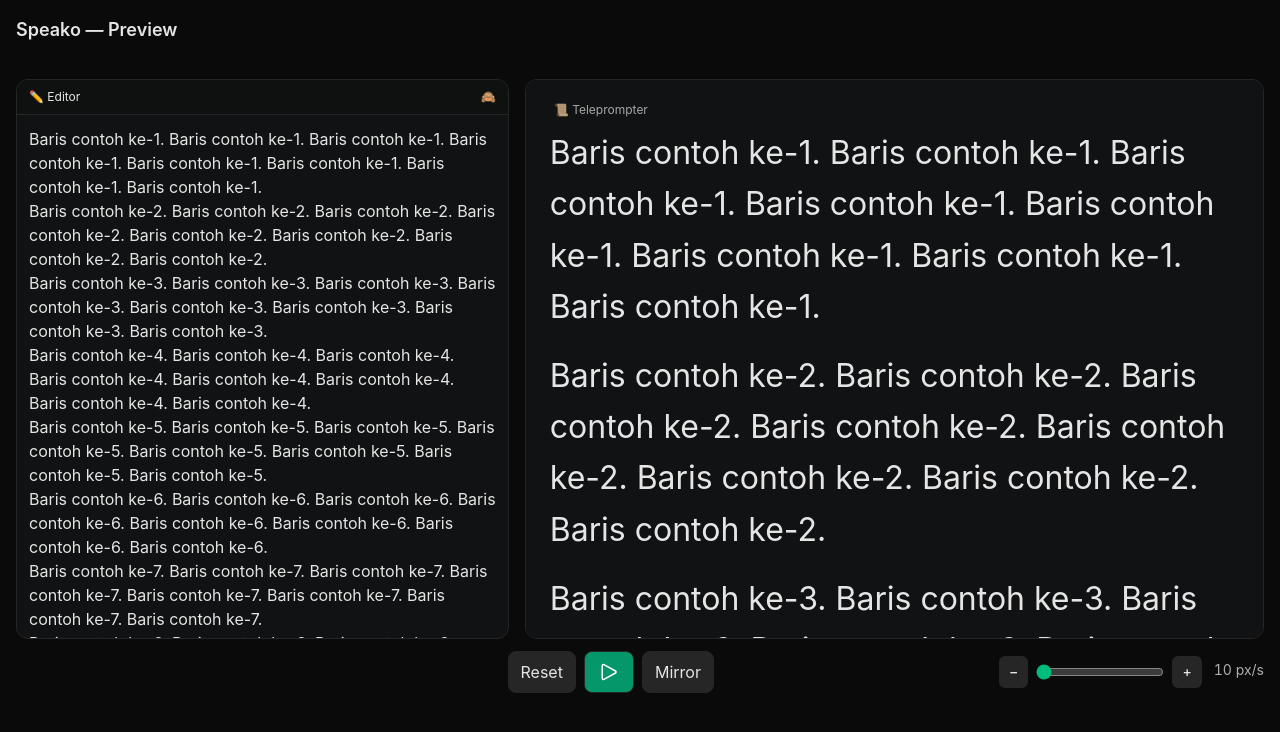
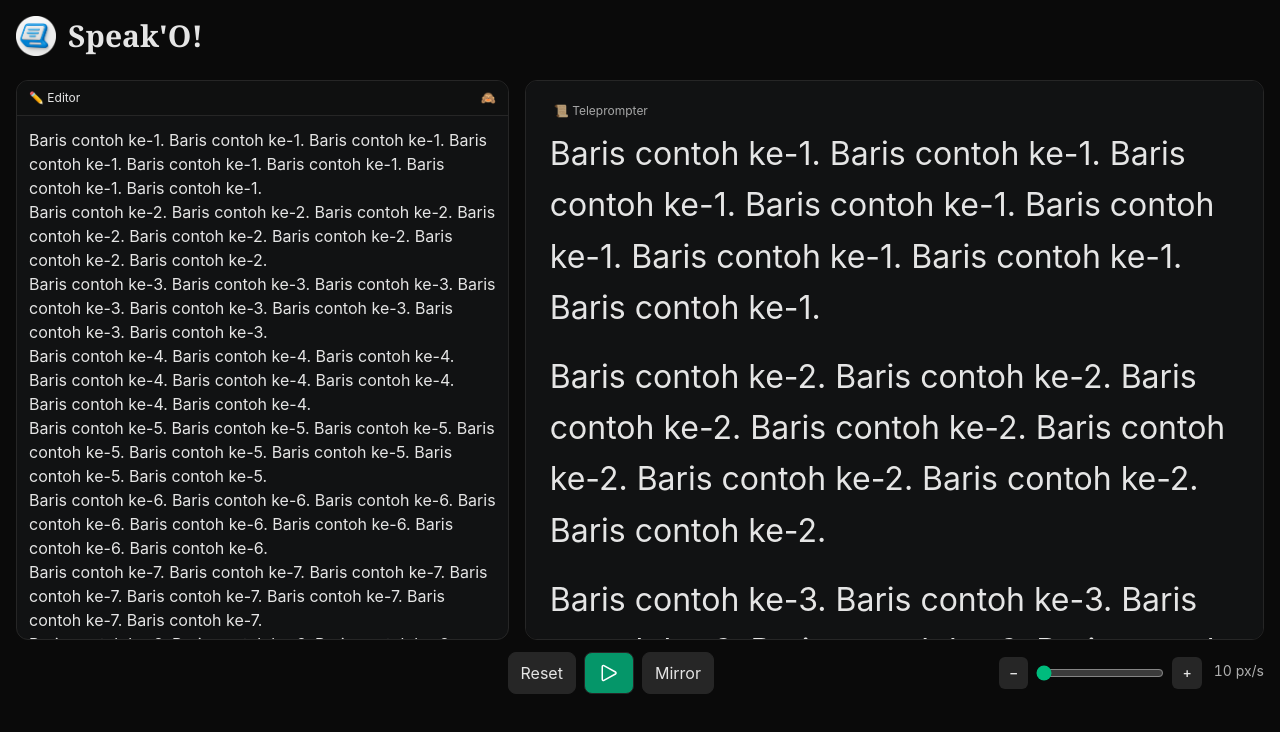
Before and after one commit to YusrilD/speako, a React (Vite) app: page / in a window 1280 px wide. Shown: the top 732 px of the page. Built offline with nearby package versions, Linux system fonts and the light colour scheme.

Commit message:
add app icon and styling app name

```diff
--- a/src/pages/TelePrompter.jsx
+++ b/src/pages/TelePrompter.jsx
@@ -1,6 +1,8 @@
 import React, { useEffect, useRef, useState } from "react";
 import PlayIcon from "../icons/PlayIcon";
 import PauseIcon from "../icons/PauseIcon";
+import appIcon from '../assets/app_icon.webp'
+
 // import { PauseIcon, PlayIcon } from "../icons";
 
 // Live Preview with editable panel that can be minimized (no Tailwind; inline styles)
@@ -105,8 +107,9 @@ export default function PreviewTeleprompter() {
 
   return (
     <div style={styles.page}>
-      <div style={styles.row}>
-        <h1 style={{ fontSize: 18, fontWeight: 600, marginRight: "auto" }}>Speako — Preview</h1>
+      <div class="flex items-center gap-3">
+        <img class="h-10 w-10" src={appIcon} alt="AppIcon" />
+        <h1 class="font-serif text-3xl font-semibold">Speak'O!</h1>
       </div>
 
       <section className="flex flex-wrap items-center gap-3 py-3">
```
Also changed, not shown: src/assets/app_icon.webp (added).
